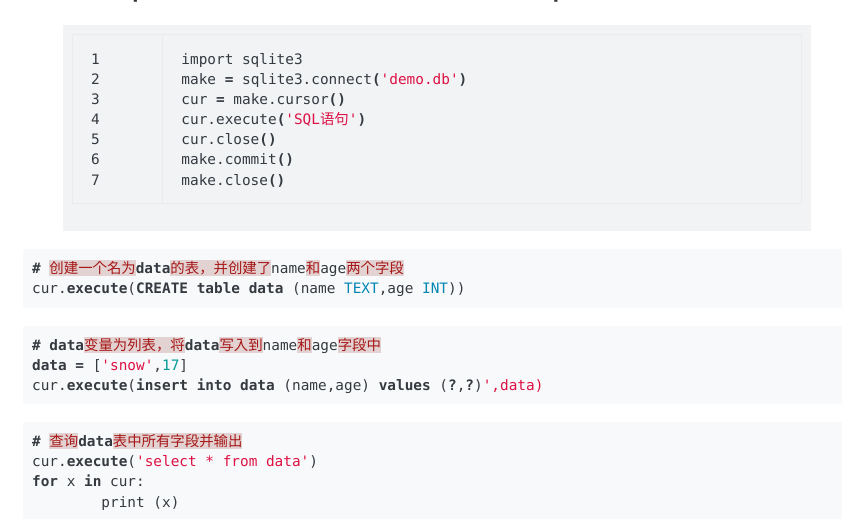
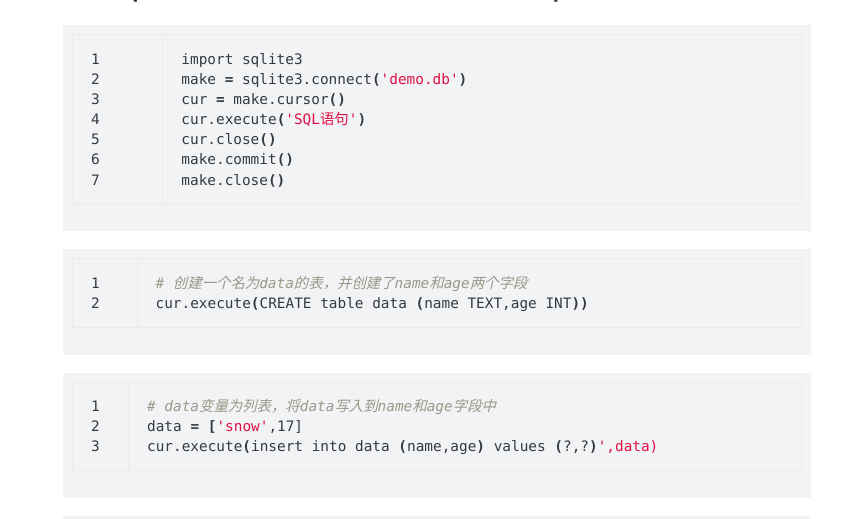
Before and after one commit to hkslover/hkslover.github.io, a Jekyll site: the page built from _posts/2019-02-12-sqlite操作.md, in a window 1280 px wide and 1400 px high, scrolled down 297 px, cut to the strip 0-519 px from the top of the window. Shown: the whole strip, without its empty margins (203-1045 px from the left). Built offline with Jekyll 4.4.1, drawn with Linux system fonts in a browser that asks for light colours; some web fonts are replaced; comment, search, counter and statistics services are not loaded; some of the changed text lies outside the part shown.

Commit message:
Update 2019-02-12-sqlite操作.md

````diff
--- a/_posts/2019-02-12-sqlite操作.md
+++ b/_posts/2019-02-12-sqlite操作.md
@@ -20,37 +20,37 @@ make.commit()
 make.close()
 {% endhighlight %}
 
-```sql
+{% highlight bash linenos %}
 # 创建一个名为data的表，并创建了name和age两个字段
 cur.execute(CREATE table data (name TEXT,age INT))
-```
-```sql
+{% endhighlight %}
+{% highlight bash linenos %}
 # data变量为列表，将data写入到name和age字段中
 data = ['snow',17]
 cur.execute(insert into data (name,age) values (?,?)',data)
-```
-```sql
+{% endhighlight %}
+{% highlight bash linenos %}
 # 查询data表中所有字段并输出
 cur.execute('select * from data')
 for x in cur:
 	print (x)
-```
+{% endhighlight %}
 ![](http://ww1.sinaimg.cn/large/0072BNKcly1g03tm556ozj309a02hjrb.jpg)
-```sql
+{% highlight bash linenos %}
 # 查询data表中name字段并输出
 cur.execute('select name from data')
 for x in cur:
 	print (x)
-```
+{% endhighlight %}
 ![](http://ww1.sinaimg.cn/large/0072BNKcly1g03tn9x5zhj30b402a747.jpg)
-```sql
+{% highlight bash linenos %}
 # 更新字段：所有id=1的字段name值都更改为Rainbow
 cur.execute('update data set name=? where id=?',('Rainbow',1))
-```
-```sql
+{% endhighlight %}
+{% highlight bash linenos %}
 # 删除指定字段:删除所有id=2的一行
 cur.execute('delete from data where id=?',(2,))
-```
+{% endhighlight %}
 **执行删除前**
 
 ![](http://ww1.sinaimg.cn/large/0072BNKcly1g03u6f40xaj30a203dt8s.jpg)
````
